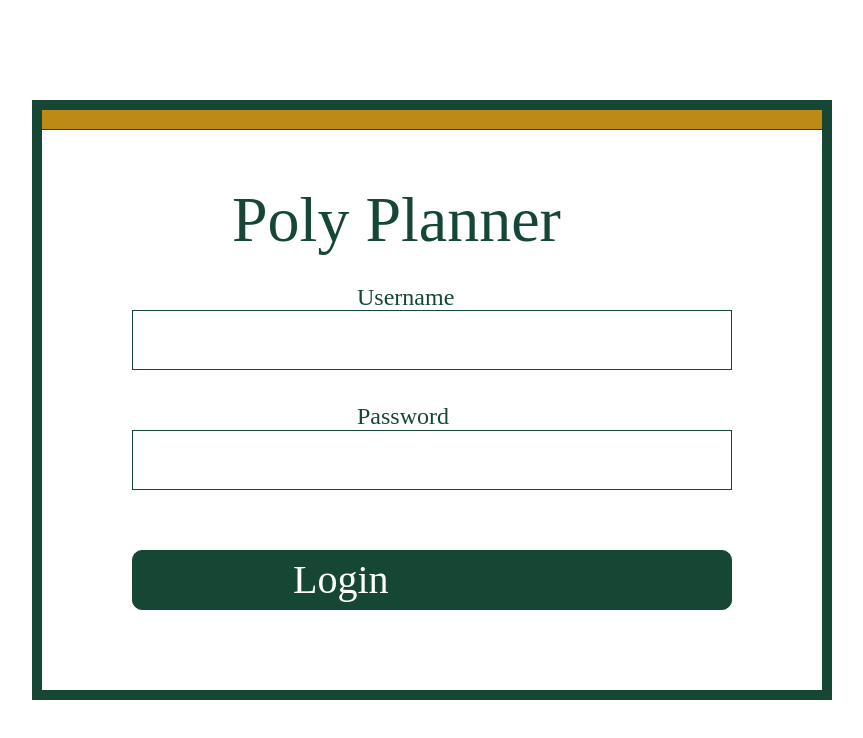
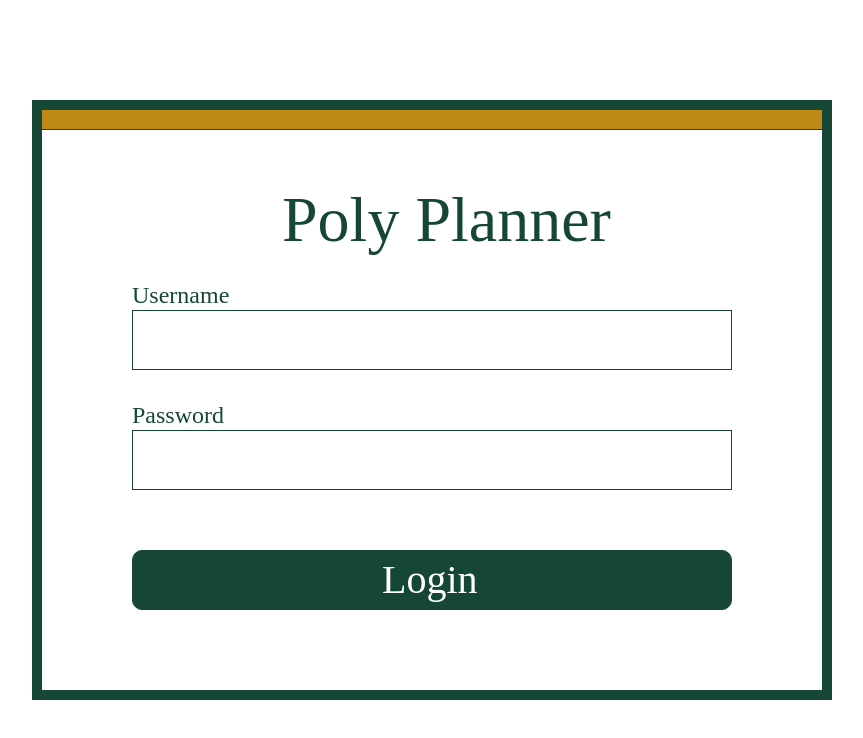
Before and after one commit to KevinBeltran23/csc307_154734, a React (Vite) app in the folder packages/react-frontend/: page / in a window 1280 px wide. Shown: the top 738 px of the page, without its empty margins (208-1071 px from the left). Built offline with nearby package versions, Linux system fonts and the light colour scheme.

Commit message:
fixed spacing

```diff
--- a/packages/react-frontend/src/main.css
+++ b/packages/react-frontend/src/main.css
@@ -70,10 +70,10 @@
 .poly-planner {
   position: absolute;
   width: 400px;
-  height: 80px;
+  height: 100px;
   left: 50%; /* Center horizontally */
-  top: calc(50% - 80px/2 - 180px); /* Center vertically */
-  margin-left: -200px; /* Half of the width to offset the left position */
+  top: calc(50% - 100px/2 - 180px); /* Center vertically */
+  margin-left: -150px; /* Half of the width to offset the left position */
   font-family: 'Josefin Sans';
   font-style: normal;
   font-weight: 400;
@@ -91,8 +91,8 @@
   width: 150px;
   height: 50px;
   left: 50%; /* Center horizontally */
-  top: calc(50% - 50px/2 - 103px); /* Center vertically */
-  margin-left: -75px; /* Half of the width to offset the left position */
+  top: calc(50% - 50px/2 - 105px); /* Center vertically */
+  margin-left: -300px; /* Half of the width to offset the left position */
   font-family: 'Josefin Sans';
   font-style: normal;
   font-weight: 400;
@@ -110,8 +110,8 @@
   width: 150px;
   height: 50px;
   left: 50%; /* Center horizontally */
-  top: calc(50% - 50px/2 + 16px); /* Center vertically */
-  margin-left: -75px; /* Half of the width to offset the left position */
+  top: calc(50% - 50px/2 + 15px); /* Center vertically */
+  margin-left: -300px; /* Half of the width to offset the left position */
   font-family: 'Josefin Sans';
   font-style: normal;
   font-weight: 400;
@@ -126,11 +126,11 @@
 /* Login */
 .login {
   position: absolute;
-  width: 278px;
-  height: 69px;
+  width: 400px;
+  height: 100px;
   left: 50%; /* Center horizontally */
-  top: calc(50% - 69px/2 + 179.5px); /* Center vertically */
-  margin-left: -139px; /* Half of the width to offset the left position */
+  top: calc(50% - 100px/2 + 180px); /* Center vertically */
+  margin-left: -50px; /* Half of the width to offset the left position */
   font-family: 'Josefin Sans';
   font-style: normal;
   font-weight: 400;
```
